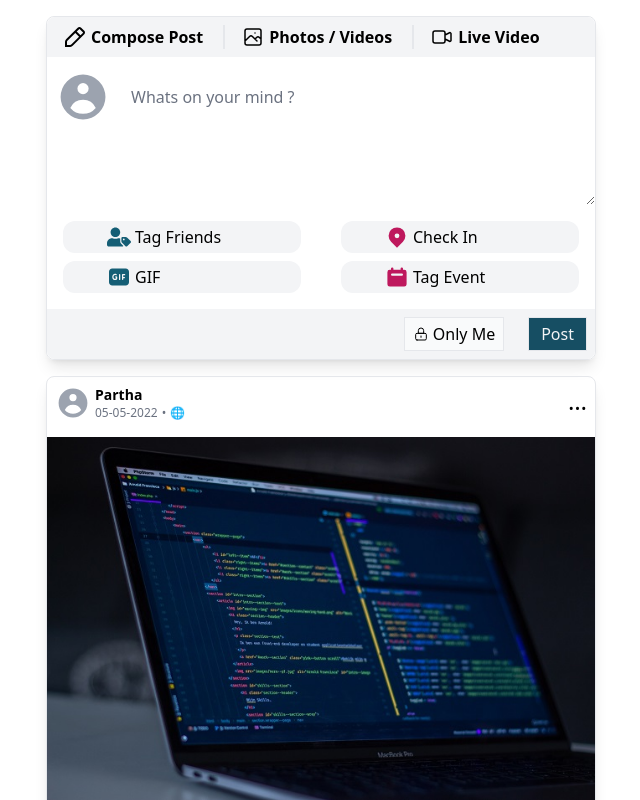
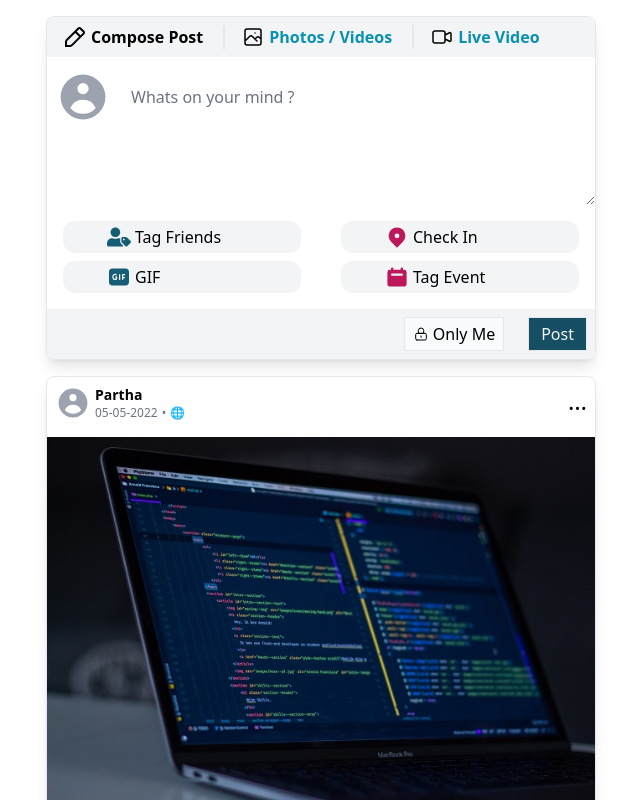
Before and after one commit to ParthaChangmai/assignmentFbGif, a React (Create React App) app: page / in a window 1280 px wide. Shown: the top 800 px of the page, without its empty margins (319-959 px from the left). Built offline with nearby package versions, Linux system fonts and the light colour scheme.

Commit message:
text color

```diff
--- a/src/components/NewPost/Header.jsx
+++ b/src/components/NewPost/Header.jsx
@@ -34,7 +34,7 @@ function Header() {
 							d="M4 16l4.586-4.586a2 2 0 012.828 0L16 16m-2-2l1.586-1.586a2 2 0 012.828 0L20 14m-6-6h.01M6 20h12a2 2 0 002-2V6a2 2 0 00-2-2H6a2 2 0 00-2 2v12a2 2 0 002 2z"
 						/>
 					</svg>
-					<span className="border-r-2 border-grey-500 pr-5">
+					<span className="border-r-2 border-grey-500 pr-5 text-cyan-600">
 						Photos / Videos
 					</span>
 				</div>
@@ -54,7 +54,7 @@ function Header() {
 							d="M15 10l4.553-2.276A1 1 0 0121 8.618v6.764a1 1 0 01-1.447.894L15 14M5 18h8a2 2 0 002-2V8a2 2 0 00-2-2H5a2 2 0 00-2 2v8a2 2 0 002 2z"
 						/>
 					</svg>
-					<span className=" pr-5">Live Video</span>
+					<span className=" pr-5 text-cyan-600">Live Video</span>
 				</div>
 			</div>
 		</>
```
